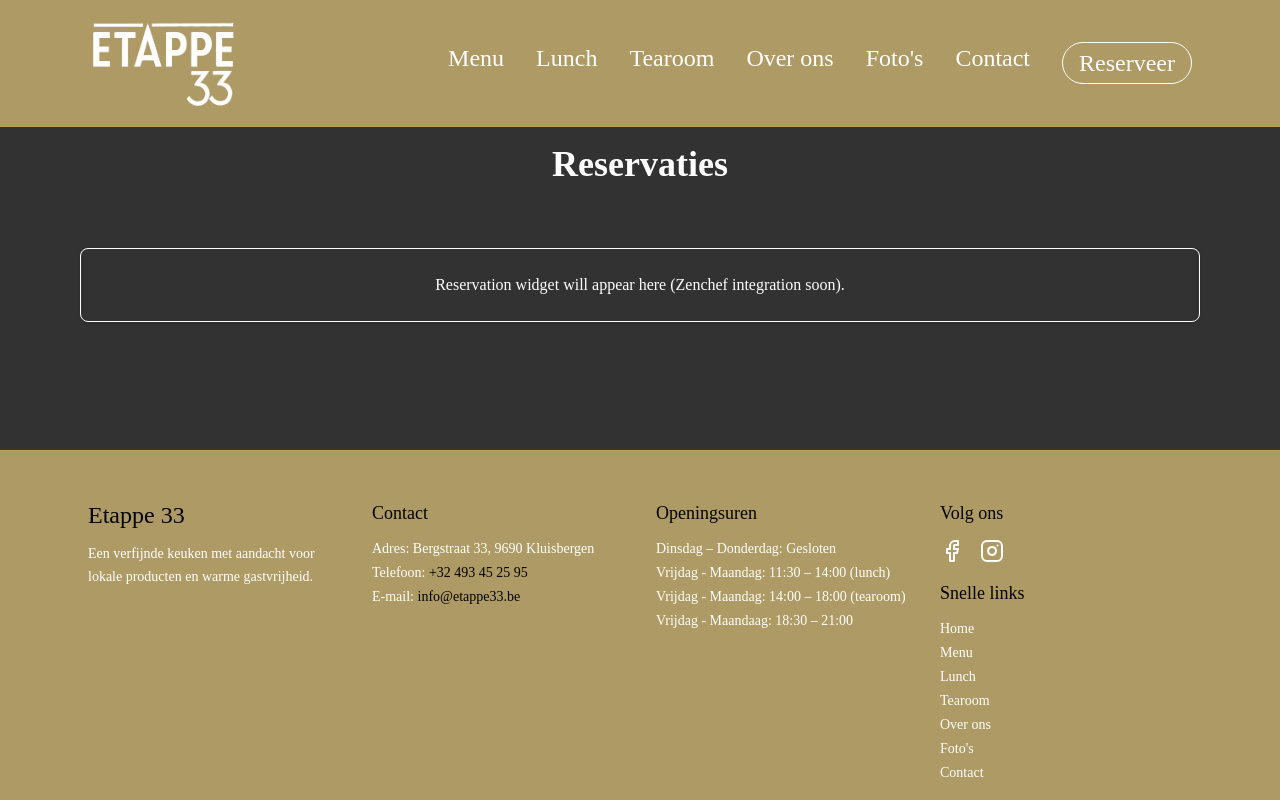
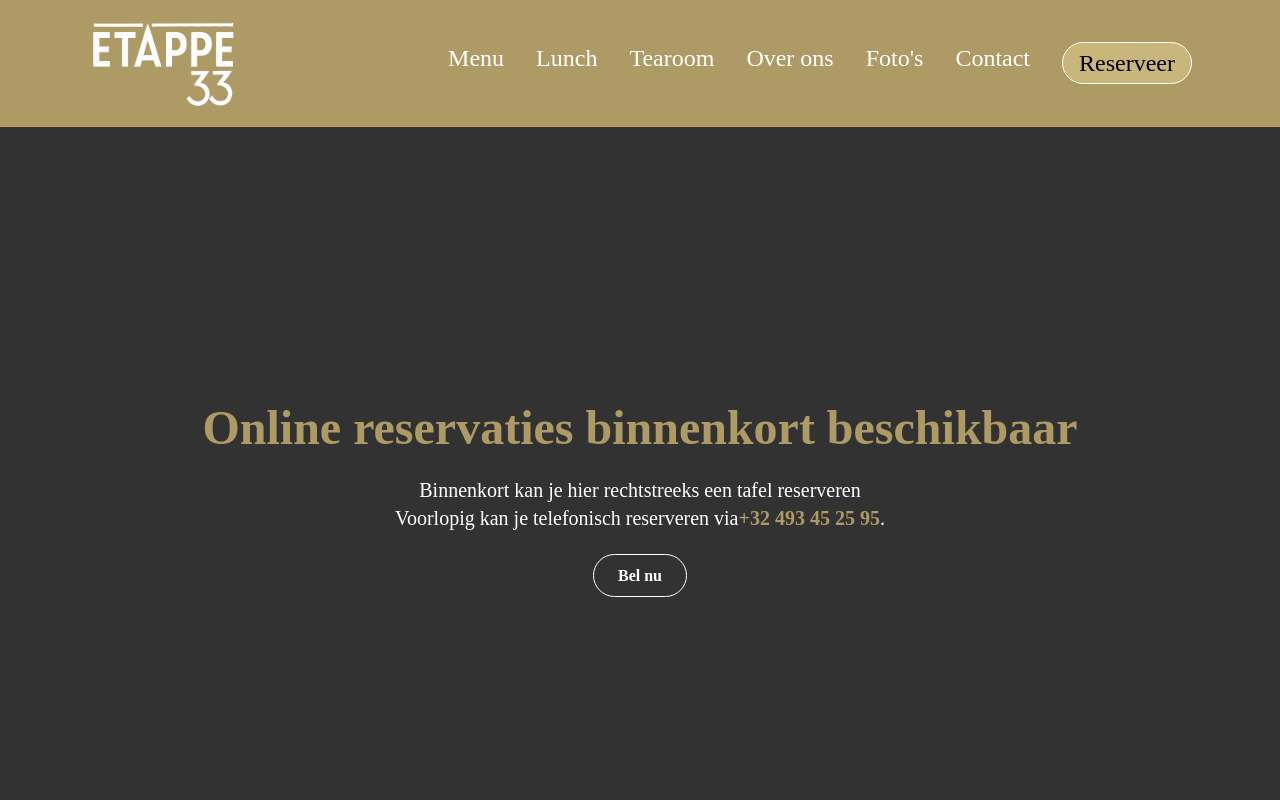
Before and after one commit to jensdesmeyter-cmyk/etappe33, a Next.js app: page /reservations in a window 1280 px wide. Shown: the top 800 px of the page. Built offline with nearby package versions, Linux system fonts and the light colour scheme.

Commit message:
Add animation + improve nav bar + reservation page

```diff
--- a/app/about/page.tsx
+++ b/app/about/page.tsx
@@ -1,13 +1,22 @@
+"use client";
+import { motion } from "framer-motion";
 import Image from 'next/image';
 import photo from '../assets/IMG_6052.jpg';
 
 export default function AboutPage() {
   return (
+
     <section>
+              <motion.h1
+        initial={{ opacity: 0, y: -20 }}
+        animate={{ opacity: 1, y: 0 }}
+        transition={{ duration: 0.6 }}
+        >
       <h1 className="text-4xl font-bold mb-4 text-white text-center mb-12 py-12 px-6 sm:px-12">Over Etappe 33</h1>
       <p className="text-[rgb(var(--color_58))] text-2xl text-center mb-12">
         Comming soon
       </p>
+      </motion.h1>
     </section>
   );
 }
--- a/app/components/Footer.tsx
+++ b/app/components/Footer.tsx
@@ -18,7 +18,7 @@ export default function Footer() {
         <div>
           <h4 className="text-black text-lg mb-3">Contact</h4>
           <ul className="space-y-1 text-sm">
-            <li><a href="https://maps.app.goo.gl/BeLdLUGgKSRDBFpd6">Adres: Bergstraat 33, 9690 Kluisbergen</a></li>
+            <li>Adres:<a href="https://maps.app.goo.gl/BeLdLUGgKSRDBFpd6" className="text-black hover:underline"> Bergstraat 33, 9690 Kluisbergen</a></li>
             <li>Telefoon: <a href="tel:+32493452595" className="text-black hover:underline">+32 493 45 25 95</a></li>
             <li>E-mail: <a href="mailto:info@etappe33.be" className="text-black hover:underline">info@etappe33.be</a></li>
           </ul>
--- a/app/components/Navbar.tsx
+++ b/app/components/Navbar.tsx
@@ -5,12 +5,14 @@ import { useState } from "react";
 import { Menu, X } from "lucide-react";
 import Image from 'next/image';
 import photo from '../assets/logoch.png';
+import { usePathname } from "next/navigation";
 
 export default function Navbar() {
+  const pathname = usePathname();
   const [isOpen, setIsOpen] = useState(false);
 
   return (
-    <nav className="b border-b bg-[rgb(var(--color_58))] border-[#bda25c] fixed w-full top-0 z-50">
+    <nav className="b border-b bg-[rgb(var(--color_58))] border-[#bda25c] fixed w-full top-0 z-50 ">
       <div className="max-w-6xl mx-auto px-6 py-4 flex justify-between items-center">
         {/* Logo */}
         <Link href="/" className="text-[#c9b67a] text-2xl font-serif">
@@ -22,27 +24,34 @@ export default function Navbar() {
         </Link>
         {/* Desktop menu */}
          <div className="hidden md:flex space-x-8 text-white text-2xl">
-          <Link href="/menu" className="hover:text-black transition">
-            Menu
+      {[
+        { href: "/menu", label: "Menu" },
+        { href: "/lunch", label: "Lunch" },
+        { href: "/tearoom", label: "Tearoom" },
+        { href: "/about", label: "Over ons" },
+        { href: "/photos", label: "Foto's" },
+        { href: "/contact", label: "Contact" },
+      ].map(({ href, label }) => (
+        <Link
+          key={href}
+          href={href}
+          className={`transition relative ${
+            pathname === href
+              ? "text-black after:w-full after:left-0"
+              : "text-white hover:text-black"
+          } after:content-[''] after:absolute after:w-0 after:h-[2px] after:bg-black after:bottom-[-4px] after:transition-all after:duration-300 hover:after:w-full hover:after:left-0`}
+        >
+          {label}
         </Link>
-          <Link href="/lunch" className="hover:text-black transition">
-            Lunch
-          </Link>
-          <Link href="/tearoom" className="hover:text-black transition">
-            Tearoom
-          </Link>
-          <Link href="/about" className="hover:text-black  transition">
-            Over ons
-          </Link>
-          <Link href="/photos" className="hover:text-black  transition">
-            Foto&apos;s
-          </Link>
-          <Link href="/contact" className="hover:text-black  transition">
-            Contact
-          </Link>
+      ))}
+
       <Link
         href="/reservations"
-            className="text-white border border-white px-4 py-1 rounded-full hover:bg-[#c9b67a] hover:text-black transition"
+        className={`border border-white px-4 py-1 rounded-full transition ${
+          pathname === "/reservations"
+            ? "bg-[#c9b67a] text-black border-[#c9b67a]"
+            : "text-white hover:bg-[#c9b67a] hover:text-black"
+        }`}
       >
         Reserveer
       </Link>
--- a/app/contact/page.tsx
+++ b/app/contact/page.tsx
@@ -1,6 +1,7 @@
 "use client";
 import { useState } from "react";
 import { Facebook, Instagram } from "lucide-react";
+import { motion } from "framer-motion";
 
 export default function ContactPage() {
   const [formData, setFormData] = useState({ name: "", email: "", message: "" });
@@ -33,6 +34,11 @@ export default function ContactPage() {
 
   return (
     <div className=" min-h-screen text-[rgb(var(--color_58))] py-16 px-6 sm:px-12">
+      <motion.h1
+        initial={{ opacity: 0, y: -20 }}
+        animate={{ opacity: 1, y: 0 }}
+        transition={{ duration: 0.6 }}
+        >
       <div className="max-w-4xl mx-auto space-y-16">
         <h1 className="text-4xl text-center text-white font-serif mb-8">
           Contacteer Ons
@@ -109,7 +115,7 @@ export default function ContactPage() {
                   <div>
           <h2 className="text-2xl text-[rgb(var(--color_58))] text-lg mb-4">Contact</h2>
           <ul className="space-y-1 text-sm">
-            <li><a href="https://maps.app.goo.gl/BeLdLUGgKSRDBFpd6">Adres: Bergstraat 33, 9690 Kluisbergen</a></li>
+            <li>Adres:<a href="https://maps.app.goo.gl/BeLdLUGgKSRDBFpd6" className="text-white hover:underline">Bergstraat 33, 9690 Kluisbergen</a></li>
             <li>Telefoon: <a href="tel:+32493452595" className="text-white hover:underline">+32 493 45 25 95</a></li>
             <li>E-mail: <a href="mailto:info@etappe33.be" className="text-white hover:underline">info@etappe33.be</a></li>
           </ul>
@@ -155,6 +161,7 @@ export default function ContactPage() {
           </div>
         </section>
       </div>
+      </motion.h1>
     </div>
   );
 }
--- a/app/layout.tsx
+++ b/app/layout.tsx
@@ -2,9 +2,28 @@ import "./globals.css";
 import type { Metadata } from "next";
 import Footer from "./components/Footer"
 import Navbar from "./components/Navbar";
+import Logo from "./assets/logoch.png"
 export const metadata: Metadata = {
-  title: "Etappe 33",
-  description: "Fine dining restaurant in the heart of the city",
+   title: "Etappe 33 – Restaurant & Tearoom",
+  description:
+    "Geniet van heerlijke gerechten, desserts en warme sfeer bij Etappe 33. Reserveer binnenkort eenvoudig online via Zenchef.",
+  openGraph: {
+    title: "Etappe 33 – Restaurant & Tearoom",
+    description:
+      "Geniet van heerlijke gerechten, desserts en warme sfeer bij Etappe 33.",
+    url: "https://www.etappe33.be",
+    siteName: "Etappe 33",
+    images: [
+      {
+        url: Logo.src,
+        width: 1200,
+        height: 630,
+        alt: "Etappe 33 restaurant sfeerbeeld",
+      },
+    ],
+    locale: "nl_BE",
+    type: "website",
+  },
 };
 
 export default function RootLayout({
--- a/app/lunch/page.tsx
+++ b/app/lunch/page.tsx
@@ -1,12 +1,19 @@
-    export default function LunchPage() {
+  "use client";
+import { motion } from "framer-motion";
+  export default function LunchPage() {
   const gold = "text-yellow-500";
 
   return (
       <section>
+        <motion.h1
+        initial={{ opacity: 0, y: -20 }}
+        animate={{ opacity: 1, y: 0 }}
+        transition={{ duration: 0.6 }}
+        >
       <h1 className="text-4xl font-bold mb-4 text-white text-center mb-12 py-12 px-6 sm:px-12">Lunch</h1>
       <p className="text-[rgb(var(--color_58))] text-2xl text-center mb-12">
         Comming soon
-      </p>
+      </p></motion.h1>
     </section>
 
   );
--- a/app/menu/page.tsx
+++ b/app/menu/page.tsx
@@ -1,9 +1,17 @@
+"use client";
+import { motion } from "framer-motion";
 export default function MenuPage() {
   const gold = "text-[rgb(var(--color_58))]";
 
   return (
+
     <div className="min-h-screen text-white py-12 px-4 sm:px-8 font-menu">
       <div className="max-w-2xl mx-auto space-y-16">
+        <motion.h1
+        initial={{ opacity: 0, y: -20 }}
+        animate={{ opacity: 1, y: 0 }}
+        transition={{ duration: 0.6 }}
+        >
         <h1 className="text-4xl text-center font-bold mb-4">Onze Menu</h1>
         <p className={`text-3xl  text-center mb-12 ${gold}`}>
           Proef onze heerlijke gerechten
@@ -148,6 +156,7 @@ export default function MenuPage() {
             Dranken inbegrepen tot de koffie
           </p>
         </section>
+        </motion.h1>
       </div>
     </div>
   );
--- a/app/photos/page.tsx
+++ b/app/photos/page.tsx
@@ -1,13 +1,20 @@
+"use client";
+import { motion } from "framer-motion";
 import Image from 'next/image';
 import photo from '../assets/IMG_6052.jpg';
 
 export default function PhotoPage() {
   return (
     <section>
+      <motion.h1
+        initial={{ opacity: 0, y: -20 }}
+        animate={{ opacity: 1, y: 0 }}
+        transition={{ duration: 0.6 }}
+        >
       <h1 className="text-4xl font-bold mb-4 text-white text-center mb-12 py-12 px-6 sm:px-12">Foto&apos;s</h1>
       <p className="text-[rgb(var(--color_58))] text-2xl text-center mb-12">
         Comming soon
-      </p>
+      </p></motion.h1>
     </section>
   );
 }
--- a/app/reservations/page.tsx
+++ b/app/reservations/page.tsx
@@ -1,12 +1,41 @@
+"use client";
+import { motion } from "framer-motion";
+
 export default function ReservationsPage() {
   return (
-    <section>
-      <h1 className="text-4xl text-white font-bold mb-4 text-center py-12 px-6 sm:px-12">Reservaties</h1>
+ <div className="min-h-screen flex flex-col items-center justify-center text-white px-4 text-center">
+      <motion.h1
+        initial={{ opacity: 0, y: -20 }}
+        animate={{ opacity: 1, y: 0 }}
+        transition={{ duration: 0.6 }}
+        className="text-4xl md:text-5xl font-bold text-[rgb(var(--color_58))] mb-6"
+      >
+        Online reservaties binnenkort beschikbaar
+      </motion.h1>
 
-      {/* Zenchef widget placeholder */}
-      <div className="border rounded-lg text-[rgb(var(--color_58))] text-white p-6 text-center shadow-sm">
-        <p>Reservation widget will appear here (Zenchef integration soon).</p>
-      </div>
-    </section>
+      <motion.p
+        initial={{ opacity: 0, y: 20 }}
+        animate={{ opacity: 1, y: 0 }}
+        transition={{ delay: 0.2, duration: 0.6 }}
+        className="text-lg md:text-xl text-white max-w-2xl mb-8"
+      >
+        Binnenkort kan je hier rechtstreeks een tafel reserveren<br />
+        Voorlopig kan je telefonisch reserveren via
+        <span className="text-[rgb(var(--color_58))] font-semibold">+32 493 45 25 95</span>.
+      </motion.p>
+
+      <motion.div
+        initial={{ opacity: 0 }}
+        animate={{ opacity: 1 }}
+        transition={{ delay: 0.4, duration: 0.6 }}
+      >
+        <a
+          href="tel:+32493452595"
+          className="text-white border border-white rounded-full hover:bg-[#c9b67a] hover:text-black transition font-semibold px-6 py-3 transition"
+        >
+         Bel nu
+        </a>
+      </motion.div>
+    </div>
   );
 }
--- a/app/tearoom/page.tsx
+++ b/app/tearoom/page.tsx
@@ -1,8 +1,15 @@
+"use client";
+import { motion } from "framer-motion";
 export default function TearoomPage() {
   const gold = "text-[rgb(var(--color_58))]";
 
   return (
     <div className="min-h-screen text-white py-12 px-4 sm:px-8 font-menu">
+      <motion.h1
+        initial={{ opacity: 0, y: -20 }}
+        animate={{ opacity: 1, y: 0 }}
+        transition={{ duration: 0.6 }}
+        >
       <div className="max-w-2xl mx-auto space-y-16">
         <h1 className="text-4xl text-center font-bold mb-4">Tea Room</h1>
         <p className={`text-3xl text-center mb-12 ${gold}`}>
@@ -67,7 +74,7 @@ export default function TearoomPage() {
             <MenuItem name="Kaaskroketten (1,2 of 3 stuks) met fris slaatje & brood" price="€10 / €20 / €30" />
           </ul>
         </section>
-      </div>
+      </div></motion.h1>
     </div>
   );
 }
--- a/package.json
+++ b/package.json
@@ -9,6 +9,7 @@
     "lint": "eslint"
   },
   "dependencies": {
+    "framer-motion": "^12.23.24",
     "lucide-react": "^0.545.0",
     "next": "15.5.4",
     "react": "19.1.0",
```
Also changed, not shown: app/page.tsx (+22 -3 lines), 1 other file (tests, documents, lock files or other folders). Lines whose indentation alone changed are shown as unchanged.
